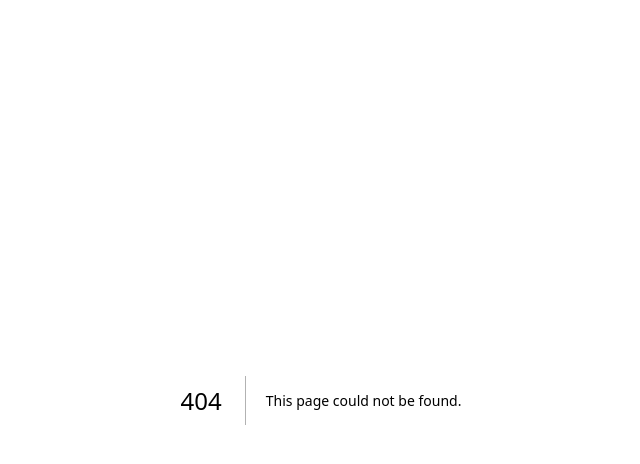
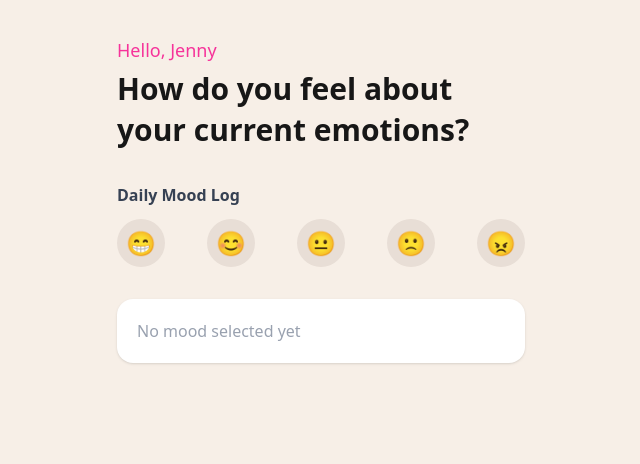
Before and after one commit to sritidev/glowup-tracker, a Next.js app: page /dashboard in a window 1280 px wide. Before the commit this address had no page. Shown: the top 464 px of the page, without its empty margins (319-959 px from the left). Built offline with nearby package versions, Linux system fonts and the light colour scheme.

Commit message:
creating mood component

```diff
--- /dev/null
+++ b/src/app/components/mood/MoodSelector.js
@@ -0,0 +1,57 @@
+'use client'
+import { useState } from "react";
+
+export default function MoodSelector() {
+  const [selectMood, setSelectMood] = useState(null);
+  const [note, setNote] = useState("");
+
+  const moods = [
+    { emoji: "😁", label: "Happy" },
+    { emoji: "😊", label: "Calm" },
+    { emoji: "😐", label: "Okay" },
+    { emoji: "🙁", label: "Low" },
+    { emoji: "😠", label: "Stressed" },
+  ];
+
+  return (
+    <div className="max-w-md mx-auto bg-[#f7efe7] min-h-screen p-5 font-sans">
+
+      {/* Header */}
+      <p className="text-lg text-pink-500 font-semi-bold">Hello, Jenny</p>
+      <h1 className="text-3xl leading-snug font-semibold mt-1">
+        How do you feel about your <span className="font-bold">current emotions?</span>
+      </h1>
+
+
+
+      {/* Mood Section */}
+      <h2 className="mt-8 mb-3 font-semibold text-gray-700">Daily Mood Log</h2>
+      <div className="flex justify-between">
+        {moods.map((mood, index) => (
+          <button
+            key={index}
+            onClick={() => setSelectMood(mood)}
+            className={`w-12 h-12 rounded-full text-2xl flex items-center justify-center transition
+            ${selectMood?.label === mood.label
+              ? "bg-white shadow-md scale-110"
+              : "bg-[#e8ded6]"}`}
+          >
+            {mood.emoji}
+          </button>
+        ))}
+      </div>
+
+      {/* Selected Mood Display */}
+      <div className="mt-8 bg-white rounded-2xl p-5 shadow-sm">
+        {selectMood ? (
+          <p className="text-lg">
+            Today you're feeling <span className="font-semibold">{selectMood.label}</span> {selectMood.emoji}
+          </p>
+        ) : (
+          <p className="text-gray-400">No mood selected yet</p>
+        )}
+      </div>
+
+    </div>
+  );
+}
--- /dev/null
+++ b/src/app/dashboard/page.js
@@ -0,0 +1,9 @@
+import MoodSelector from "../components/mood/MoodSelector";
+
+export default function Dashboard (){
+    return(
+        <main className="min-h-screen bg-[#f7efe7] p-4">
+            <MoodSelector/>
+        </main>
+    )
+}
--- a/src/app/page.js
+++ b/src/app/page.js
@@ -1,8 +1,9 @@
 import Image from "next/image";
+import Link from "next/link";
 
 export default function Home() {
   return (
-    <main className="min-h-screen bg-[#dab2ff] p-4">
+    <main className="min-h-screen bg-[#dab2ff7d] p-4">
       <div className="flex items-center justify-center py-4">
         <Image
           className="dark:invert"
@@ -23,18 +24,16 @@ export default function Home() {
       </p>
       <div className="action-buttons-triggers py-4">
         <div className="w-full max-w-sm bg-white text-center p-4 mb-8 rounded-3xl shadow-xl">
-          <a href="#" className="text-sm/6 font-semi-bold mt-12  text-center mb-4">
-            Hi, GLOWUP TRACKER
-          </a>
+
+          <Link className="text-sm/6 font-semi-bold mt-12  text-center mb-4"
+          href="/dashboard"> Hi, GLOWUP TRACKER</Link>
         </div>
         <div className="flex items-center justify-center">
-          <a href="#" className="text-gray-500 font-semi-bold text-center uppercase">
-            I already have an account
-          </a>
+          <Link className="text-gray-500 font-semi-bold text-center uppercase"
+          href="/dashboard">I already have an account</Link>
         </div>
+      </div>
+    </main>
 
-      </div>
-
-    </main>
   );
 }
```
